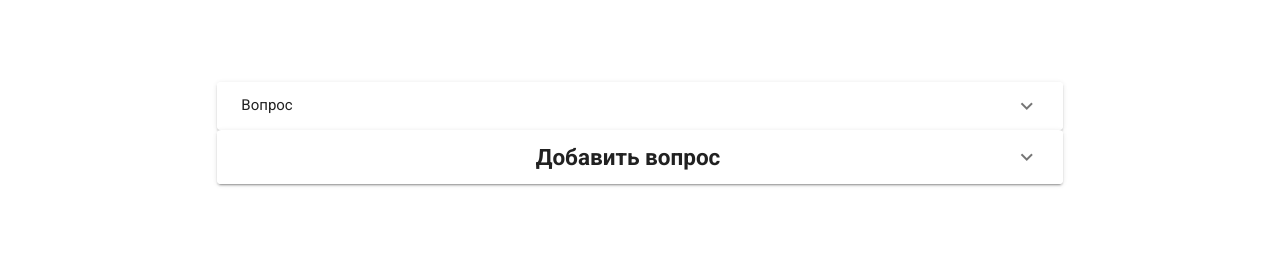
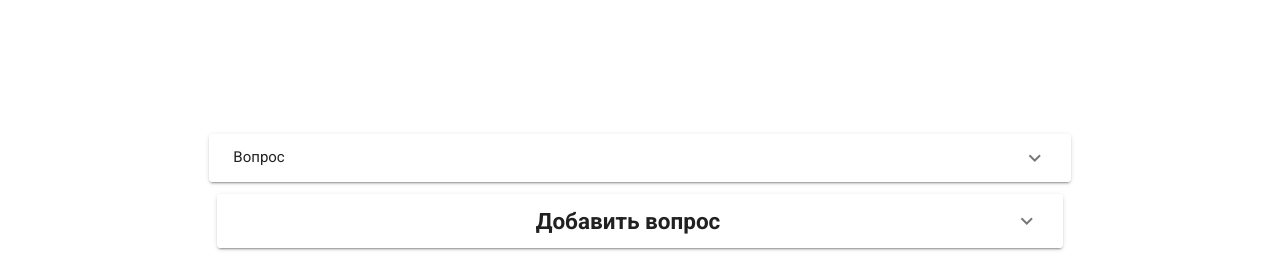
Before and after one commit to GeometricEath/Quiz-Builder-3, a Vue app: page /editor in a window 1280 px wide. Shown: the part 536-797 px from the top of the page. Built offline with nearby package versions, Linux system fonts and the light colour scheme.

Commit message:
fix appheder

```diff
--- a/src/App.vue
+++ b/src/App.vue
@@ -11,9 +11,10 @@
 </style>
 
 <script>
-
+import AppHeader from '@/components/AppHeader.vue'
 export default {
   components: {
+    AppHeader
   }
 };
 </script>
--- a/src/views/Editor.vue
+++ b/src/views/Editor.vue
@@ -1,27 +1,29 @@
 <template>
-  <!-- <v-content>
-    <app-header></app-header> -->
-
-  <v-content fill-height class="align-end justify-center">
-    <v-row>
-      <v-col>
+  <div class="d-flex align-end justify-center">
+    <v-content fill-height>
+      <!-- <app-header></app-header> -->
+      <v-row class="align-self-start">
         <question-list></question-list>
-        <question-form class="justify-center"></question-form>
-      </v-col>
-    </v-row>
-  </v-content>
+      </v-row>
+      <v-row>
+        <v-col>
+          <question-form class="justify-center"></question-form>
+        </v-col>
+      </v-row>
+    </v-content>
+  </div>
 </template>
 
 <script>
-import AppHeader from '../components/AppHeader.vue'
+// import AppHeader from "../components/AppHeader.vue";
 import QuestionList from "@/components/QuestionList.vue";
 import QuestionForm from "@/components/QuestionForm.vue";
 
 export default {
   components: {
-    AppHeader,
+    // AppHeader,
     QuestionList,
-    QuestionForm,
+    QuestionForm
   }
 };
 </script>
```
Also changed, not shown: src/components/QuestionsList.vue (deleted, +0 -15 lines).
